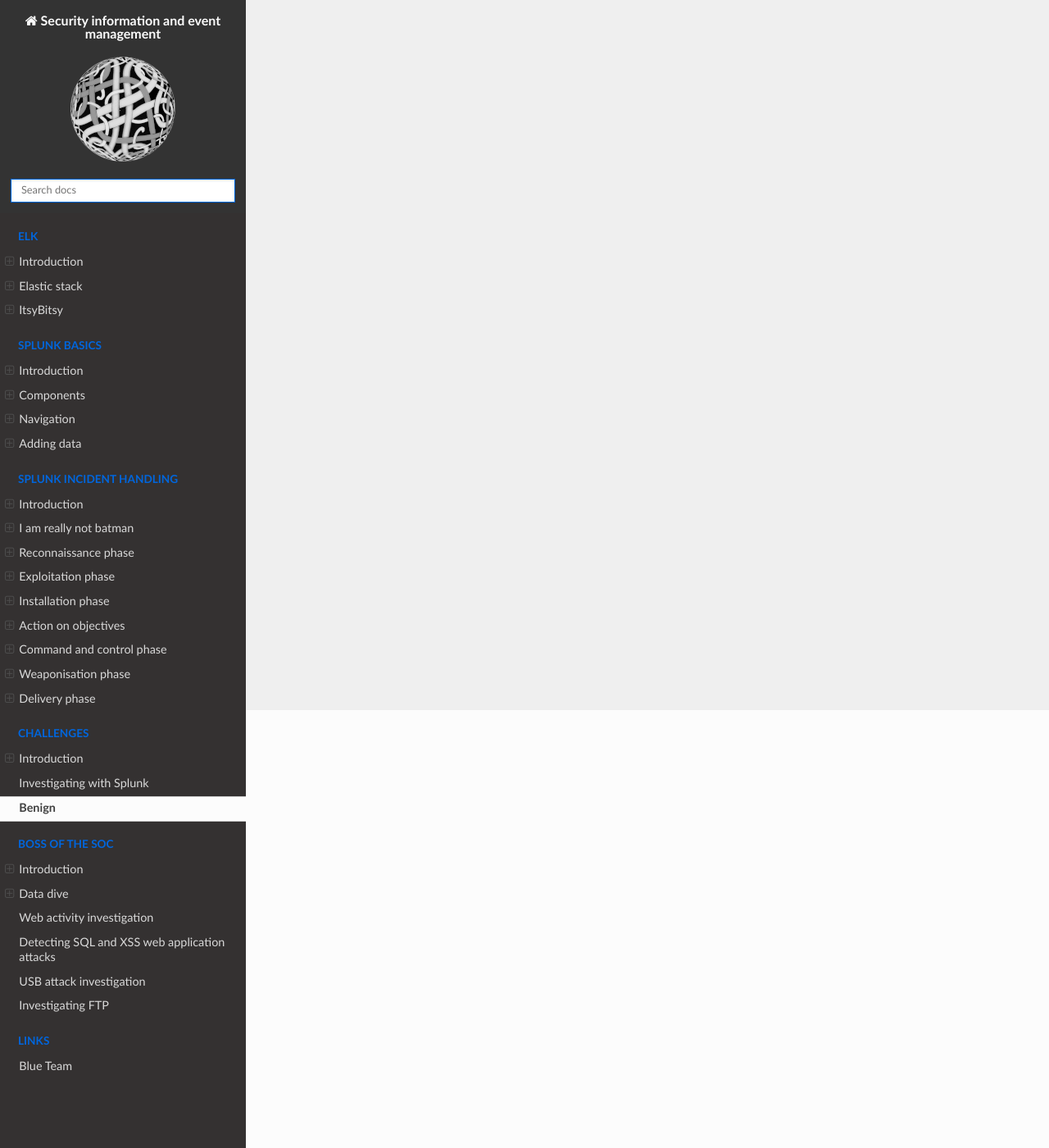
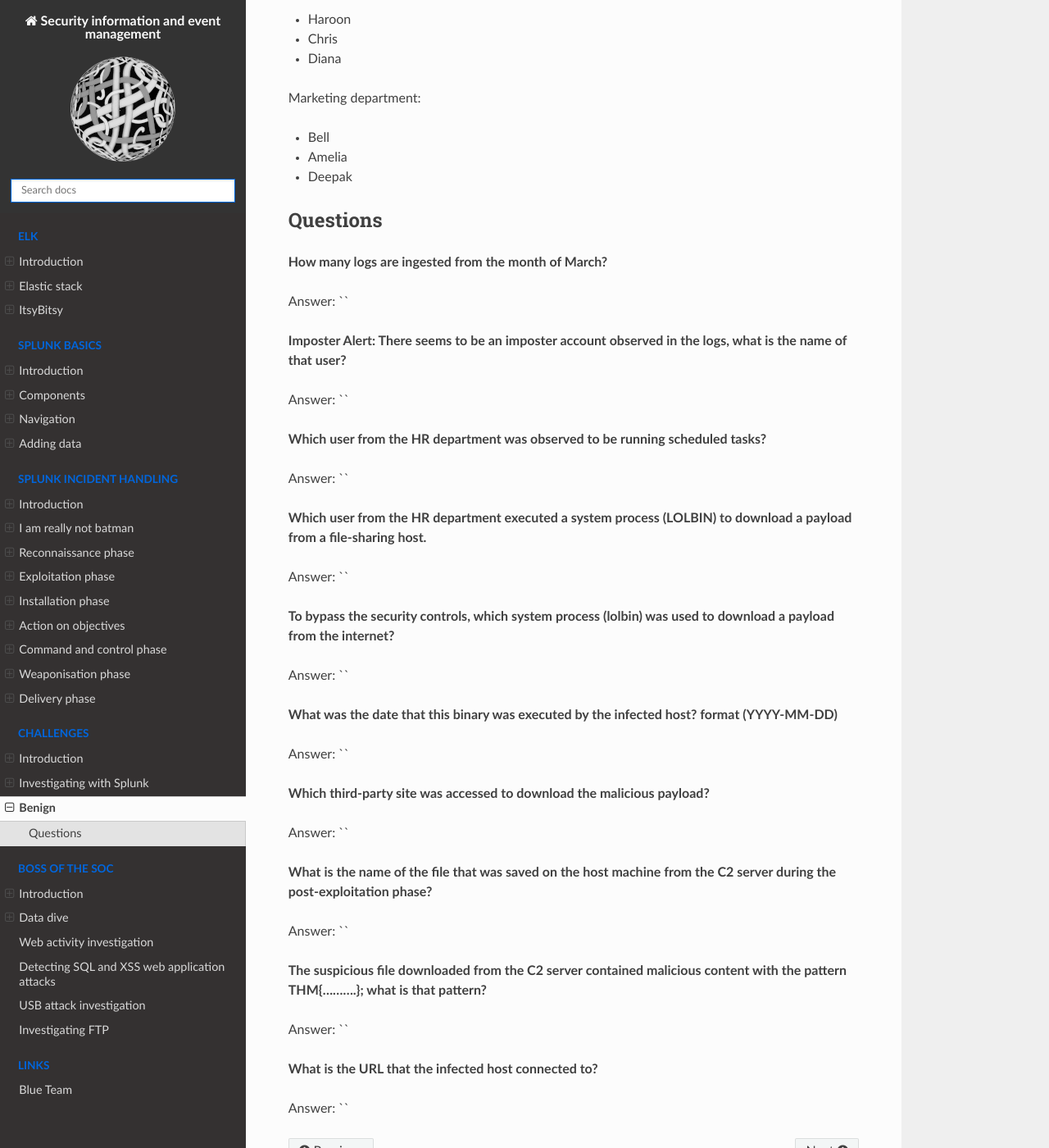
Before and after one commit to tymyrddin/blue-siem, a Sphinx documentation site: the page built from source/docs/challenges/benign.md, in a window 1280 px wide and 1400 px high, scrolled down 534 px. Shown: the whole window at 82% size. Built offline with Sphinx 7.4.7 and the Read the Docs theme 2.0.0, drawn with Linux system fonts in a browser that asks for light colours; some of the changed text lies outside the part shown.

Commit message:
Investigating with Splunk

```diff
--- a/source/docs/challenges/benign.md
+++ b/source/docs/challenges/benign.md
@@ -1 +1,70 @@
 # Benign
+
+
+
+One of the client’s IDS indicated a potentially suspicious process execution indicating one of the hosts from the
+HR department was compromised. Some tools related to network information gathering/scheduled tasks were executed
+which confirmed the suspicion. Due to limited resources, we could only pull the process execution logs with
+Event ID: `4688` and ingested them into Splunk with the index `win_eventlogs` for further investigation.
+
+The network is divided into three logical segments.
+
+IT Department:
+
+* James
+* Moin
+* Katrina
+
+HR department:
+
+* Haroon
+* Chris
+* Diana
+
+Marketing department:
+
+* Bell
+* Amelia
+* Deepak
+
+## Questions
+
+**How many logs are ingested from the month of March?**
+
+Answer: ``
+
+**Imposter Alert: There seems to be an imposter account observed in the logs, what is the name of that user?**
+
+Answer: ``
+
+**Which user from the HR department was observed to be running scheduled tasks?**
+
+Answer: ``
+
+**Which user from the HR department executed a system process (LOLBIN) to download a payload from a file-sharing host.**
+
+Answer: ``
+
+**To bypass the security controls, which system process (lolbin) was used to download a payload from the internet?**
+
+Answer: ``
+
+**What was the date that this binary was executed by the infected host? format (YYYY-MM-DD)**
+
+Answer: ``
+
+**Which third-party site was accessed to download the malicious payload?**
+
+Answer: ``
+
+**What is the name of the file that was saved on the host machine from the C2 server during the post-exploitation phase?**
+
+Answer: ``
+
+**The suspicious file downloaded from the C2 server contained malicious content with the pattern THM{..........}; what is that pattern?**
+
+Answer: ``
+
+**What is the URL that the infected host connected to?**
+
+Answer: ``
--- a/source/index.rst
+++ b/source/index.rst
@@ -1,8 +1,5 @@
 Security information and event management
 =====================================================================
-
-.. image:: _static/images/in-progress.png
-  :alt: In progress
 
 SIEM and search queries to look for specific answers from the ingested logs.
 
```
Also changed, not shown: source/docs/challenges/investigation.md (+2 -0 lines).
